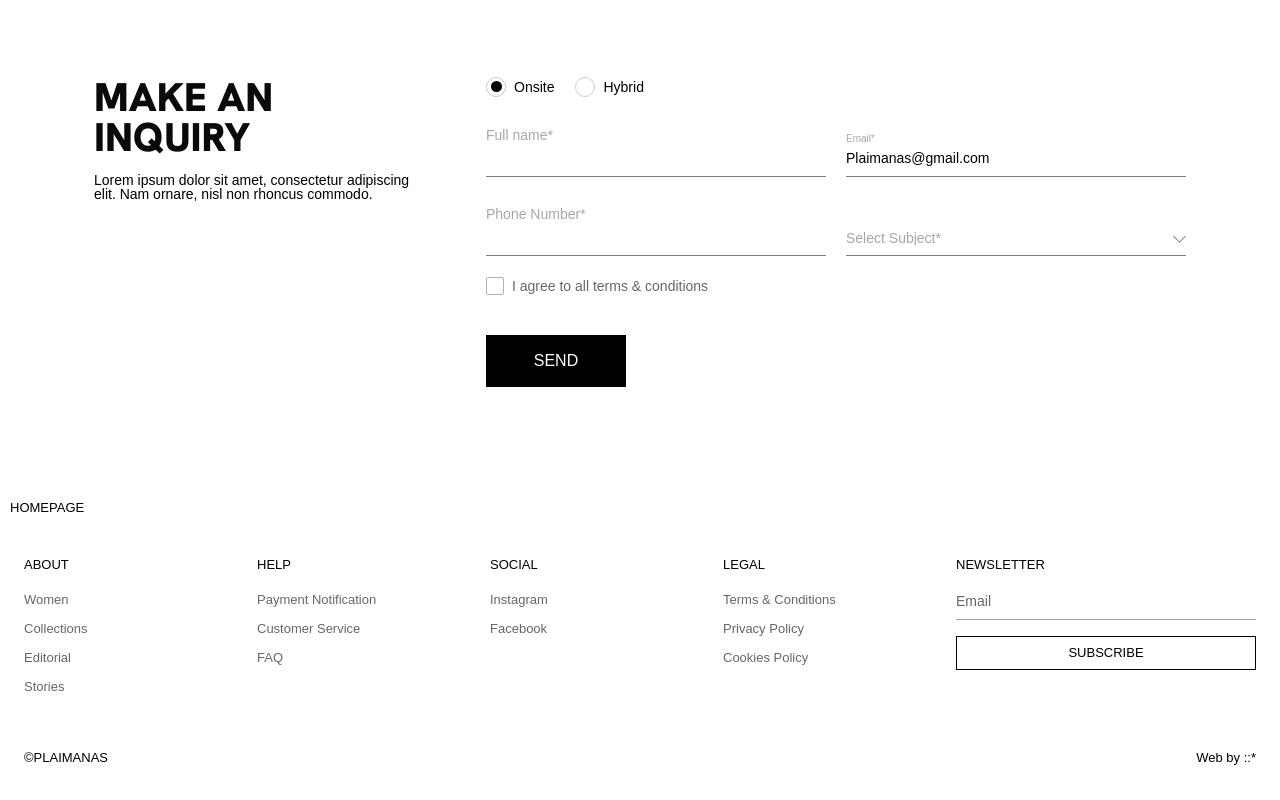
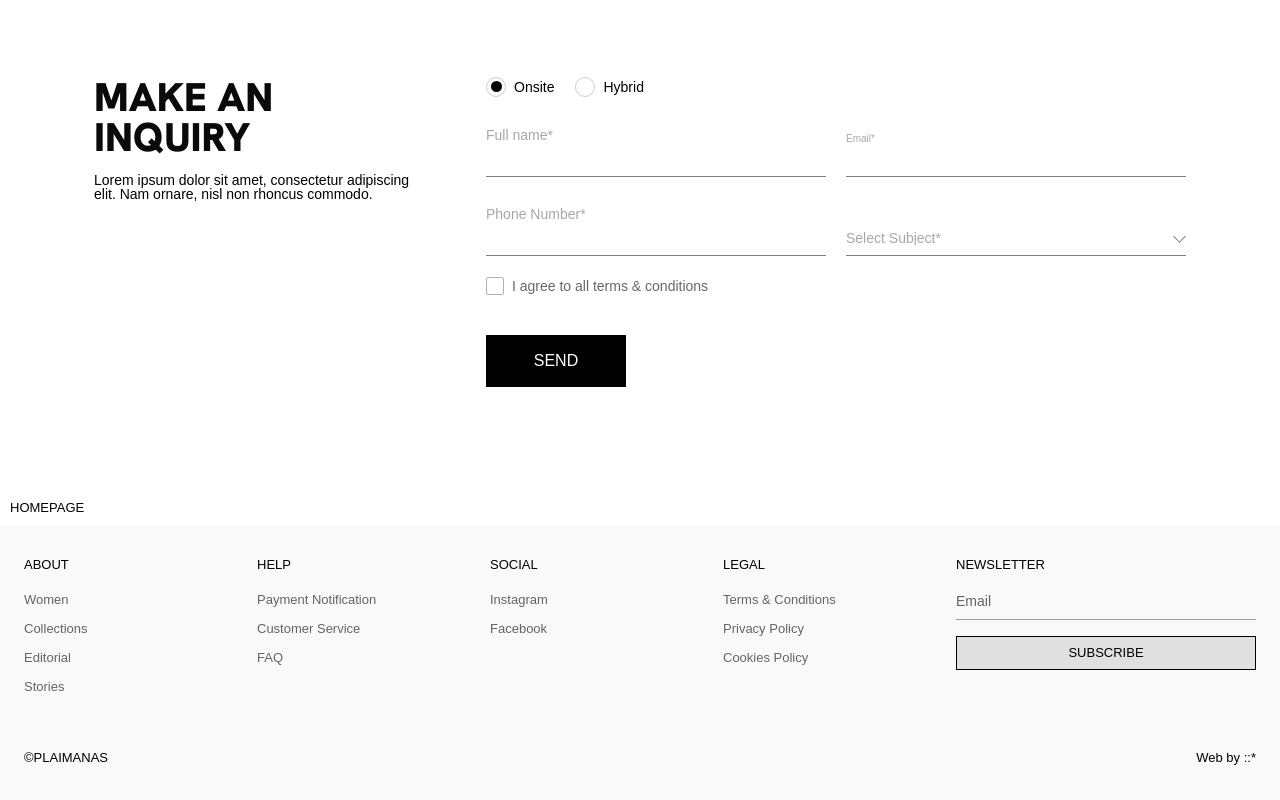
Before and after one commit to BlackBoxBanner/plaimanas-frontend-practice-test-1, a plain HTML site: page index.html in a window 1280 px wide. Shown: the part 4649-5449 px from the top of the page. Drawn offline with Linux system fonts and the light colour scheme.

Commit message:
Update footer background color and newsletter input value for improved design consistency

```diff
--- a/css/main.css
+++ b/css/main.css
@@ -1208,7 +1208,7 @@ main {
 
 .site-footer {
   border-top: 0;
-  background: #fff;
+  background: #f8f9f8;
   padding: 32px 24px 36px;
 }
 
@@ -1284,7 +1284,7 @@ main {
 
 .newsletter button {
   border: 1px solid #000;
-  background: #fff;
+  background: #e0e0e0;
   color: #000;
   font-family: Arial, sans-serif;
   font-weight: 400;
--- a/index.html
+++ b/index.html
@@ -224,7 +224,7 @@
               </label>
               <label class="input-field input-field-email">
                 <span class="input-meta">Email*</span>
-                <input type="email" name="email" value="Plaimanas@gmail.com" autocomplete="email" />
+                <input type="email" name="email" value="" autocomplete="email" />
               </label>
               <label class="input-field">
                 <span class="input-label">Phone Number*</span>
```
